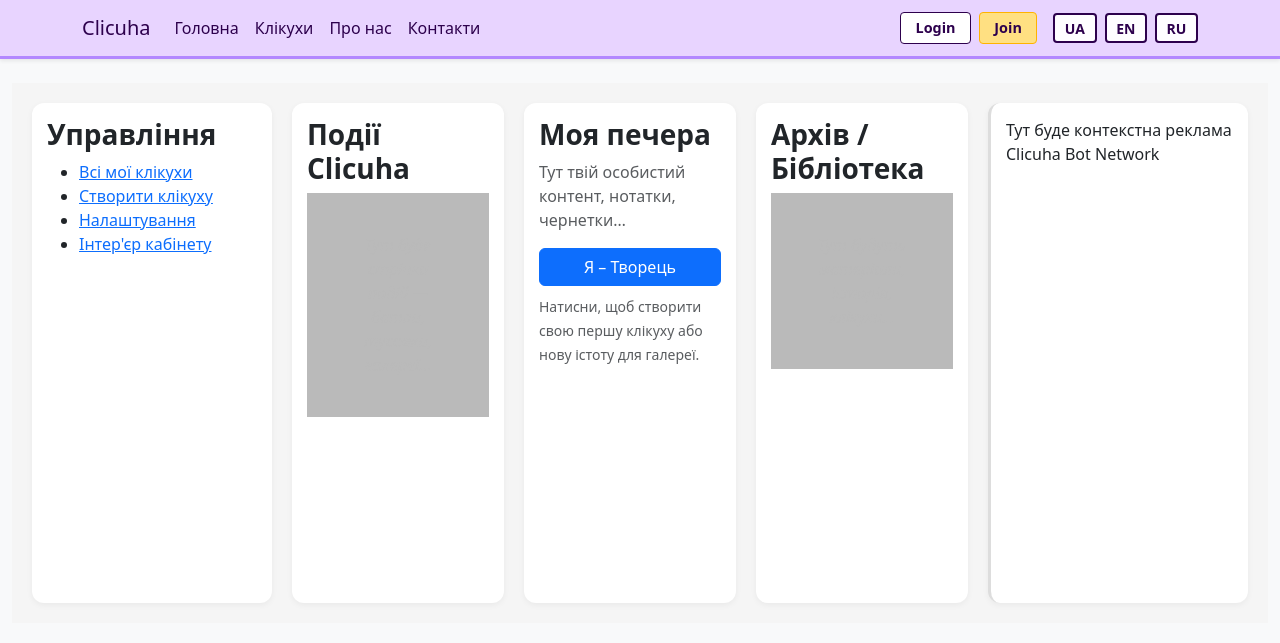
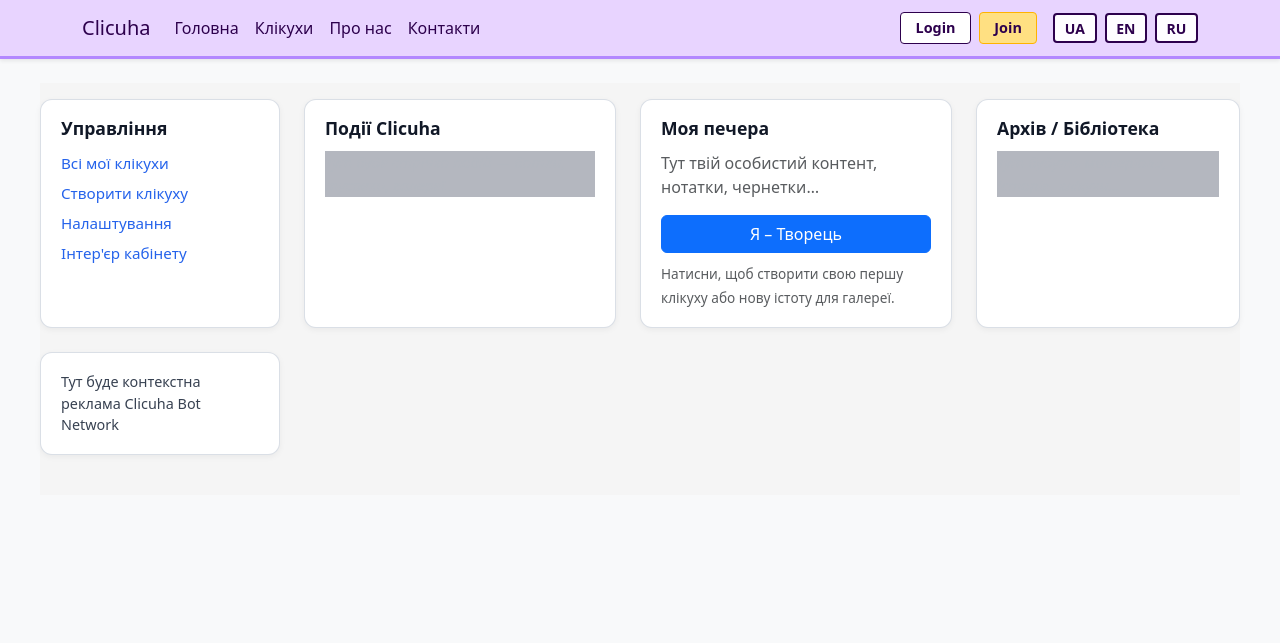
Before and after one commit to Clicuhac/clicuha, a PHP site: page /cabinet.php in a window 1280 px wide. Shown: the top 643 px of the page. Run offline with PHP 8.4, Linux system fonts and the light colour scheme.

Commit message:
Refactor cabinet layout and styles for responsiveness

```diff
--- a/assets/css/cabinet-base.css
+++ b/assets/css/cabinet-base.css
@@ -1,39 +1,127 @@
-/* Головна сітка кабінету */
-.cabinet-layout {
-    display: grid;
-    grid-template-columns: 240px 1fr 1fr 1fr 260px;
-    grid-gap: 20px;
-    padding: 20px;
+/* Базовий макет кабінету Clicuha */
+
+/* Значення за замовчуванням (їх можна перевизначати в темах) */
+:root {
+    --cabinet-bg: #f3f4f6;
+    --cabinet-card-bg: #ffffff;
+    --cabinet-card-border: rgba(148, 163, 184, 0.35);
+    --cabinet-card-shadow: 0 8px 25px rgba(15, 23, 42, 0.06);
+    --cabinet-heading: #111827;
+    --cabinet-text: #374151;
+    --cabinet-muted: #6b7280;
 }
 
-/* Ліва панель */
-.cabinet-sidebar {
-    background: #f7f7f7;
-    border-radius: 8px;
-    padding: 15px;
+/* Фон для сторінки з темою */
+body[class*="cabinet-theme-"] {
+    background: var(--cabinet-bg);
 }
 
-/* Стрічка подій */
+/* Головна сітка */
+.cabinet-layout {
+    max-width: 1200px;
+    margin: 0 auto;
+    display: grid;
+    grid-template-columns: 240px minmax(0, 1.3fr) minmax(0, 1.3fr) minmax(0, 1.1fr);
+    gap: 24px;
+    align-items: stretch;
+    padding: 16px 0 40px 0;
+}
+
+/* Адаптивка */
+@media (max-width: 1100px) {
+    .cabinet-layout {
+        grid-template-columns: 220px minmax(0, 1.4fr);
+        grid-template-rows: auto auto auto;
+        grid-template-areas:
+            "sidebar events"
+            "personal extra"
+            "ads ads";
+    }
+
+    .cabinet-sidebar   { grid-area: sidebar; }
+    .cabinet-events    { grid-area: events; }
+    .cabinet-personal  { grid-area: personal; }
+    .cabinet-extra     { grid-area: extra; }
+    .cabinet-ads       { grid-area: ads; }
+}
+
+@media (max-width: 768px) {
+    .cabinet-layout {
+        grid-template-columns: minmax(0, 1fr);
+        grid-template-areas:
+            "sidebar"
+            "events"
+            "personal"
+            "extra"
+            "ads";
+    }
+}
+
+/* Карточки-зони */
+.cabinet-sidebar,
 .cabinet-events,
 .cabinet-personal,
-.cabinet-extra {
-    background: #ffffff;
-    border-radius: 8px;
-    padding: 15px;
-    min-height: 500px;
+.cabinet-extra,
+.cabinet-ads {
+    background: var(--cabinet-card-bg);
+    border-radius: 16px;
+    border: 1px solid var(--cabinet-card-border);
+    box-shadow: var(--cabinet-card-shadow);
+    padding: 18px 20px;
+    color: var(--cabinet-text);
 }
 
-/* Права колонка (реклама) */
-.cabinet-ads {
-    background: #f2f2f2;
-    border-left: 3px solid #ddd;
-    padding: 15px;
+/* Заголовки блоків */
+.cabinet-sidebar h3,
+.cabinet-events h3,
+.cabinet-personal h3,
+.cabinet-extra h3,
+.cabinet-ads h3 {
+    font-size: 1.1rem;
+    font-weight: 600;
+    margin-bottom: 12px;
+    color: var(--cabinet-heading);
+}
+
+/* Бічне меню */
+.cabinet-sidebar ul {
+    list-style: none;
+    padding-left: 0;
+    margin: 0;
+}
+
+.cabinet-sidebar li + li {
+    margin-top: 6px;
+}
+
+.cabinet-sidebar a {
+    text-decoration: none;
+    color: #2563eb;
+    font-size: 0.95rem;
+}
+
+.cabinet-sidebar a:hover {
+    text-decoration: underline;
 }
 
 /* Плейсхолдери */
 .placeholder {
-    padding: 40px;
-    text-align: center;
+    font-size: 0.95rem;
+    color: var(--cabinet-muted);
     font-style: italic;
-    color: #777;
 }
+
+/* Блок особистої печери */
+.cabinet-personal p {
+    margin-bottom: 10px;
+}
+
+.cabinet-personal small {
+    font-size: 0.85rem;
+    color: var(--cabinet-muted);
+}
+
+/* Блок реклами */
+.cabinet-ads {
+    font-size: 0.9rem;
+}
```
